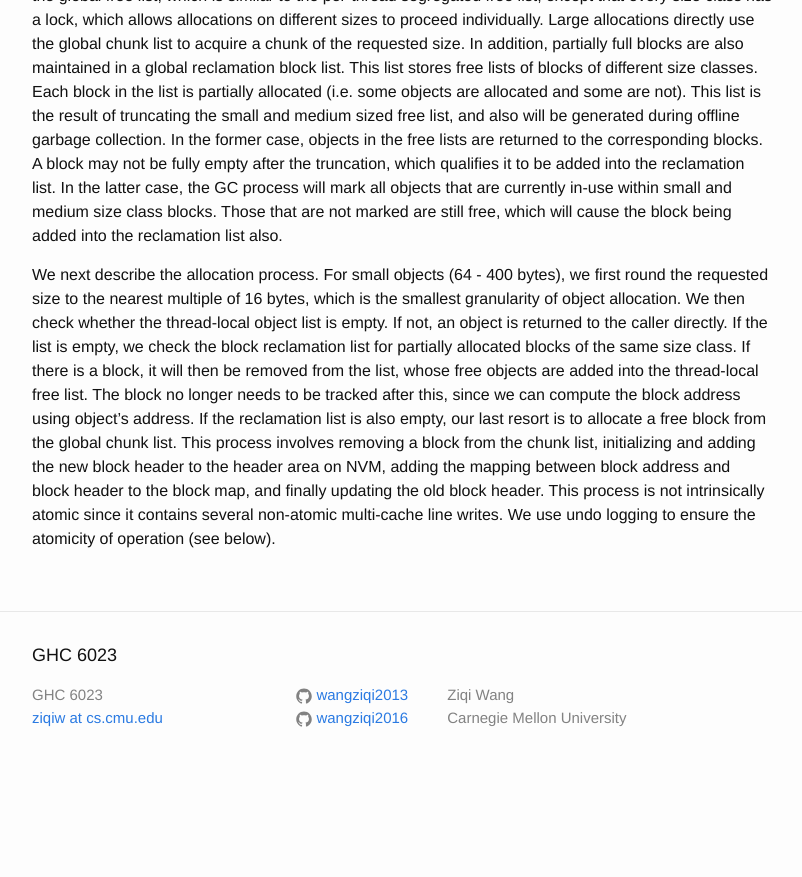
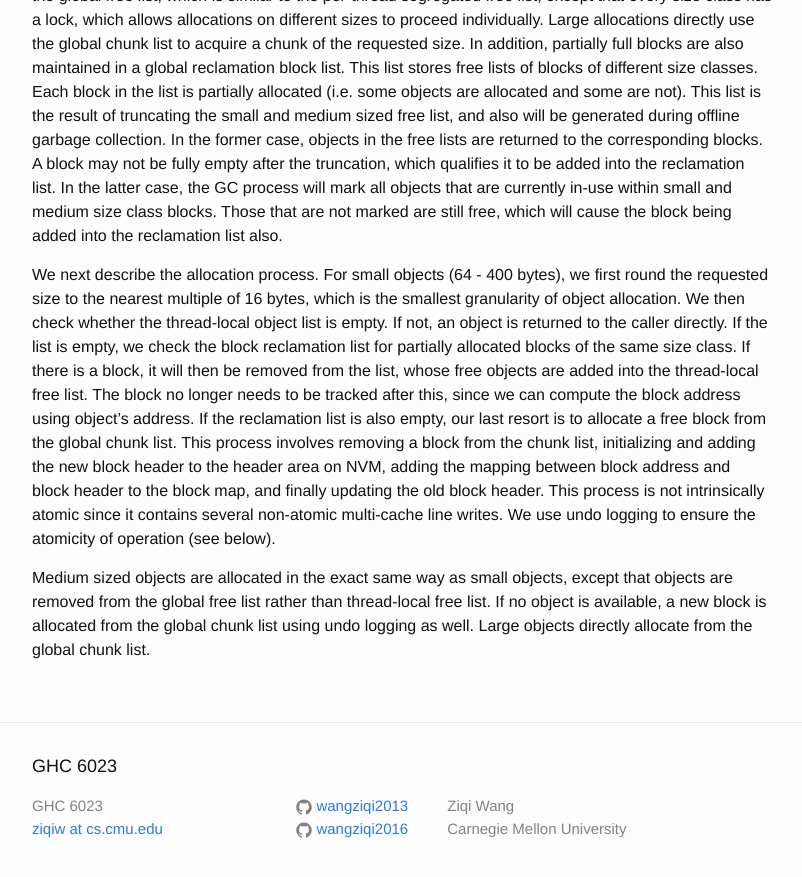
Before and after one commit to wangziqi2013/wangziqi2013.github.io, a Jekyll site: the page built from _posts/2019-11-18-makalu.markdown, in a window 1280 px wide and 900 px high, scrolled down 2935 px. Shown: the top 877 px of the window, without its empty margins (238-1040 px from the left). Built offline with Jekyll 4.4.1, drawn with Linux system fonts in a browser that asks for light colours; before the commit the page ends 3724 px from its top, so only the background shows below that.

Commit message:
Adding medium and large allocation

```diff
--- a/_posts/2019-11-18-makalu.markdown
+++ b/_posts/2019-11-18-makalu.markdown
@@ -122,3 +122,7 @@ chunk list, initializing and adding the new block header to the header area on N
 address and block header to the block map, and finally updating the old block header. This process is not intrinsically
 atomic since it contains several non-atomic multi-cache line writes. We use undo logging to ensure the atomicity
 of operation (see below).
+
+Medium sized objects are allocated in the exact same way as small objects, except that objects are removed from the
+global free list rather than thread-local free list. If no object is available, a new block is allocated from the
+global chunk list using undo logging as well. Large objects directly allocate from the global chunk list.
```
